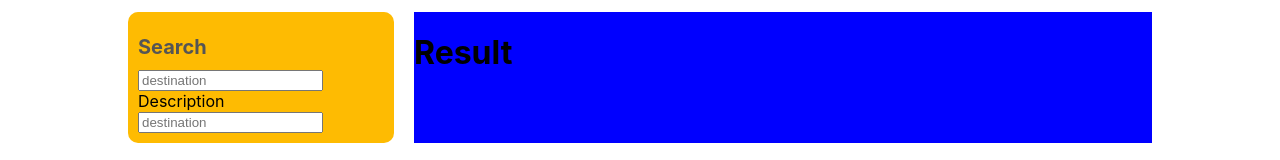
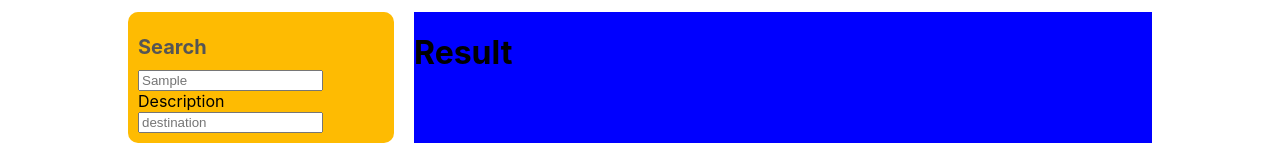
Before and after one commit to bellicose77/booking-app-clientside, a React (Create React App) app: page / in a window 1280 px wide. Both pictures are taken after typing "Sample" into the empty fields and a click on the button "Search". Shown: the part 242-402 px from the top of the page. Built offline with nearby package versions, Linux system fonts and the light colour scheme.

Commit message:
search component

```diff
--- a/src/pages/List/List.js
+++ b/src/pages/List/List.js
@@ -20,7 +20,7 @@ const List = () => {
                     </h1>
                     <div className='lsitem'>
                         <label>{}</label>
-                        <input type="text" placeholder="destination"/>
+                        <input type="text" placeholder={description}/>
                     </div>
                     <div className='lsitem'>
                         <label>Description</label>
```
